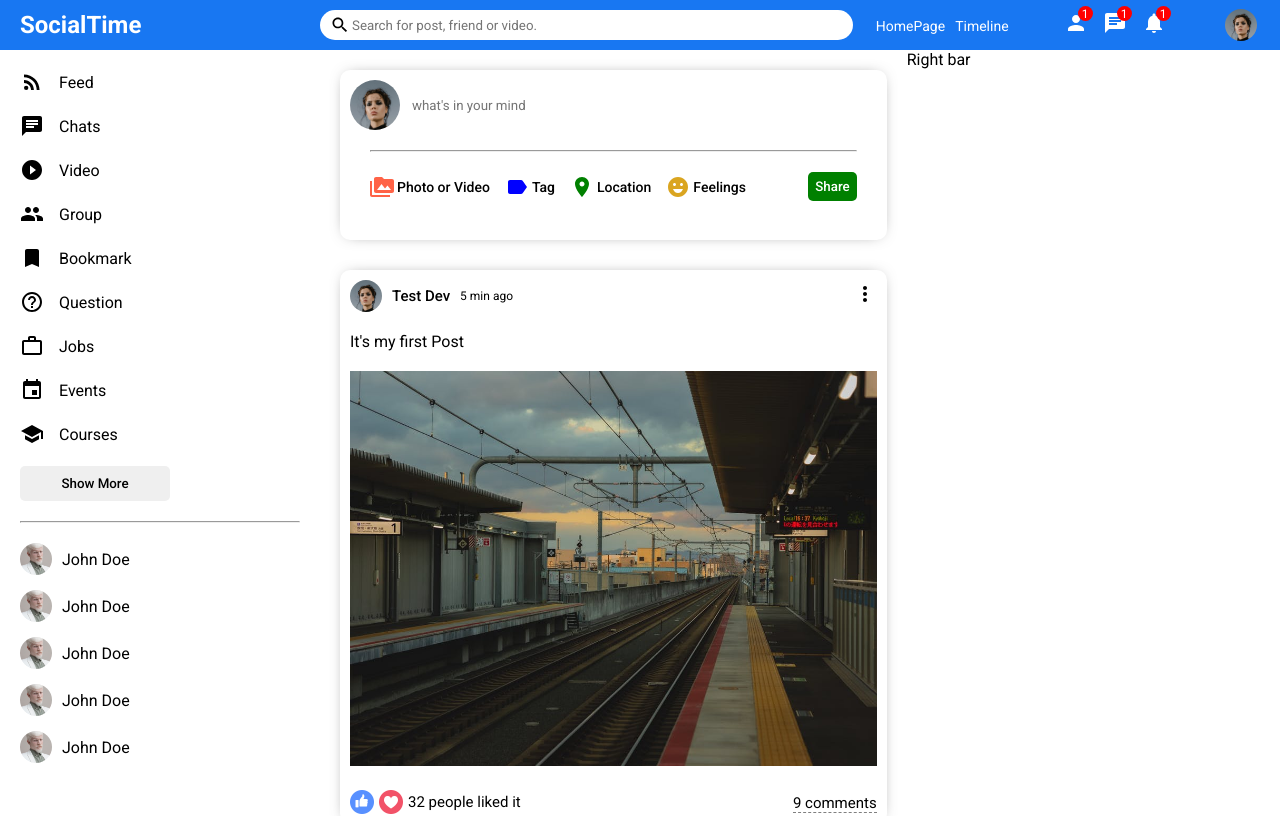
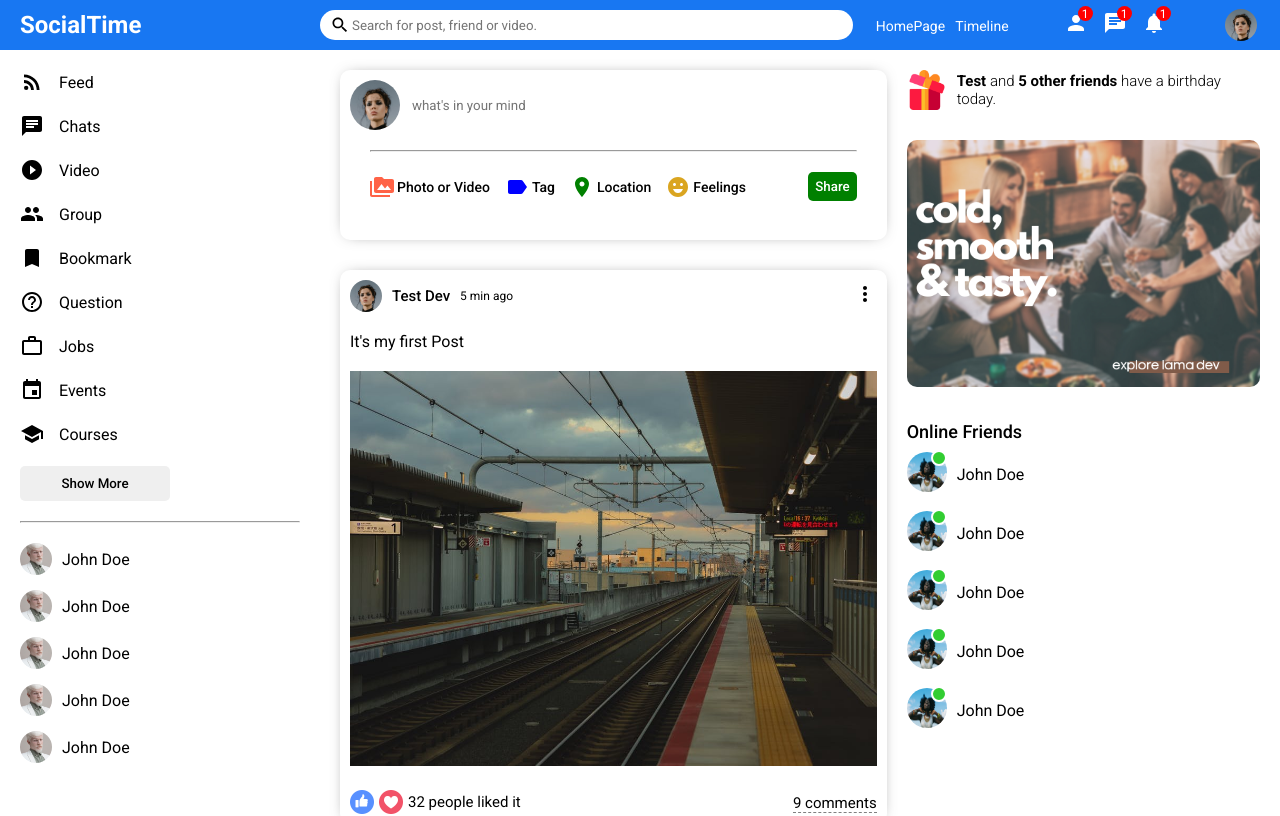
Before and after one commit to Smit90/Social-App, a React (Create React App) app in the folder client/: page / in a window 1280 px wide. Shown: the top 816 px of the page. Built offline with nearby package versions, Linux system fonts and the light colour scheme.

Commit message:
RightBar Component

```diff
--- a/client/src/components/rightbar/RightBar.jsx
+++ b/client/src/components/rightbar/RightBar.jsx
@@ -3,7 +3,53 @@
 export default function RightBar() {
     return (
         <div className="rightbar">
-            Right bar
+            <div className="rightbarWrapper">
+                <div className="birthdayContainer">
+                    <img src="/assets/gift.png" alt="" className="birthdayImg" />
+                    <span className="birthdayText">
+                        <b> Test </b> and <b>5 other friends </b> have a birthday today.
+                    </span>
+                </div>
+                <img src="/assets/ad.png" alt="" className="rightbarAd" />
+                <h4 className="rightbarTitle">Online Friends</h4>
+                <ul className="rightbarFriendList">
+                    <li className="rightbarFriend">
+                        <div className="rightbarProfileImgContainer">
+                            <img src="/assets/person/3.jpeg" alt="" className="rightbarProfileImg" />
+                            <span className="rightbarOnline"></span>
+                        </div>
+                        <span className="rightbarUsername">John Doe</span>
+                    </li>
+                    <li className="rightbarFriend">
+                        <div className="rightbarProfileImgContainer">
+                            <img src="/assets/person/3.jpeg" alt="" className="rightbarProfileImg" />
+                            <span className="rightbarOnline"></span>
+                        </div>
+                        <span className="rightbarUsername">John Doe</span>
+                    </li>
+                    <li className="rightbarFriend">
+                        <div className="rightbarProfileImgContainer">
+                            <img src="/assets/person/3.jpeg" alt="" className="rightbarProfileImg" />
+                            <span className="rightbarOnline"></span>
+                        </div>
+                        <span className="rightbarUsername">John Doe</span>
+                    </li>
+                    <li className="rightbarFriend">
+                        <div className="rightbarProfileImgContainer">
+                            <img src="/assets/person/3.jpeg" alt="" className="rightbarProfileImg" />
+                            <span className="rightbarOnline"></span>
+                        </div>
+                        <span className="rightbarUsername">John Doe</span>
+                    </li>
+                    <li className="rightbarFriend">
+                        <div className="rightbarProfileImgContainer">
+                            <img src="/assets/person/3.jpeg" alt="" className="rightbarProfileImg" />
+                            <span className="rightbarOnline"></span>
+                        </div>
+                        <span className="rightbarUsername">John Doe</span>
+                    </li>
+                </ul>
+            </div>
         </div>
     )
 }
--- a/client/src/components/rightbar/rightBar.css
+++ b/client/src/components/rightbar/rightBar.css
@@ -1,3 +1,110 @@
-.rightbar{
+.rightbar {
     flex: 3.5;
+  }
+
+  .rightbarWrapper {
+    padding: 20px 20px 0 0;
+  }
+
+  .birthdayContainer {
+    display: flex;
+    align-items: center;
+  }
+
+  .birthdayImg {
+    width: 40px;
+    height: 40px;
+    margin-right: 10px;
+  }
+
+  .birthdayText {
+    font-weight: 300;
+    font-size: 15px;
+  }
+
+  .rightbarAd {
+    width: 100%;
+    border-radius: 10px;
+    margin: 30px 0;
+  }
+
+  .rightbarTitle{
+      margin-bottom: 20px;
+  }
+
+  .rightbarFriendList {
+    padding: 0;
+    margin: 0;
+    list-style: none;
+  }
+.rightbarFriend{
+    display: flex;
+    align-items: center;
+    margin-bottom: 15px;
 }
+
+  .rightbarProfileImgContainer{
+      margin-right: 10px;
+      position: relative;
+  }
+
+  .rightbarProfileImg{
+      width: 40px;
+      height: 40px;
+      border-radius: 50%;
+  }
+
+  .rightbarTitle{
+    font-size: 18px;
+    font-weight: 500;
+    margin-bottom: 10px;
+  }
+
+  .rightbarOnline{
+      width: 12px;
+      height: 12px;
+      border-radius: 50%;
+      background-color: limegreen;
+      position: absolute;
+      top: -2px;
+      right: 0;
+      border: 2px solid white;
+  }
+
+  .rightbarInfo{
+    margin-bottom: 30px;
+  }
+
+  .rightbarInfoItem{
+    margin-bottom: 10px;
+  }
+
+  .rightbarInfoKey{
+    font-weight: 500;
+    margin-right: 15px;
+    color: #555;
+  }
+
+  .rightbarInfoValue{
+    font-weight: 300;
+  }
+
+  .rightbarFollowings{
+    display: flex;
+    flex-wrap: wrap;
+    justify-content: space-between;
+  }
+
+  .rightbarFollowing{
+    display: flex;
+    flex-direction: column;
+    margin-bottom: 20px;
+    cursor: pointer;
+  }
+
+  .rightbarFollowingImg{
+    width: 100px;
+    height: 100px;
+    object-fit: cover;
+    border-radius: 5px;
+  }
```
